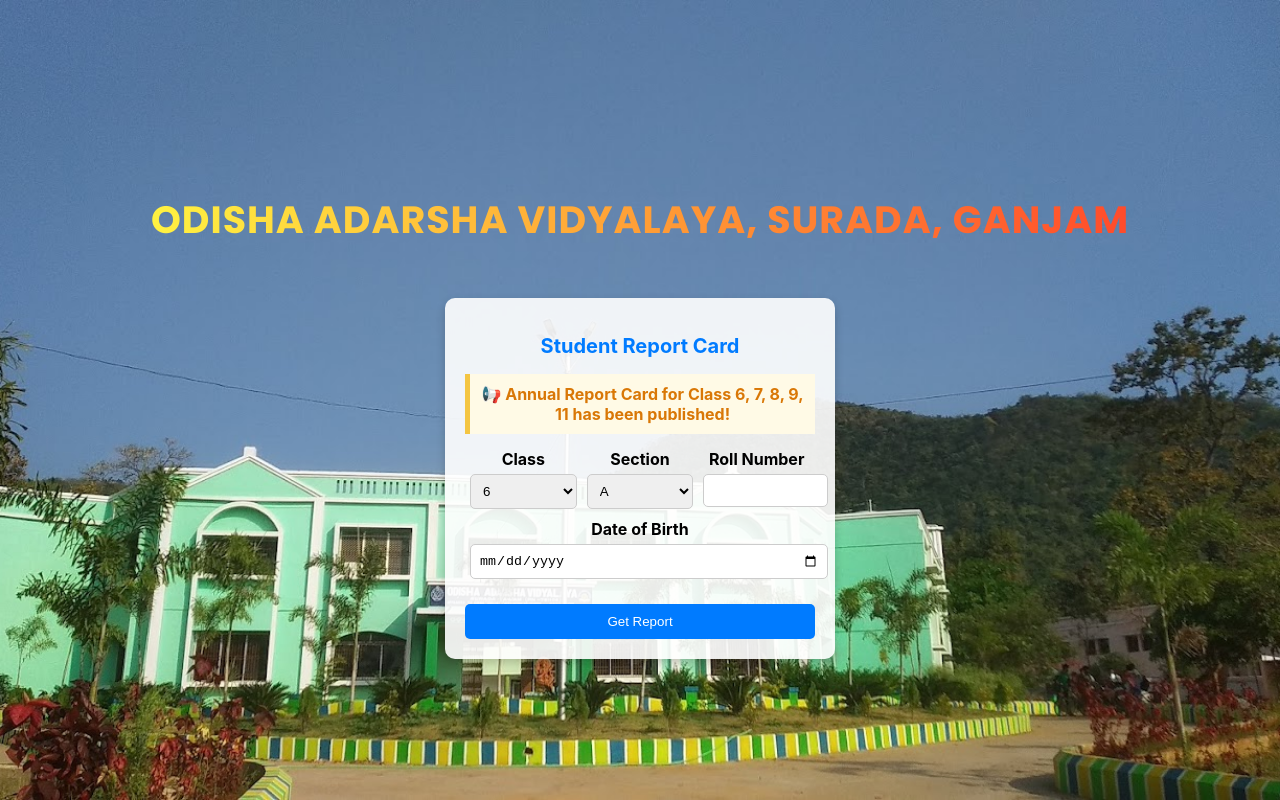
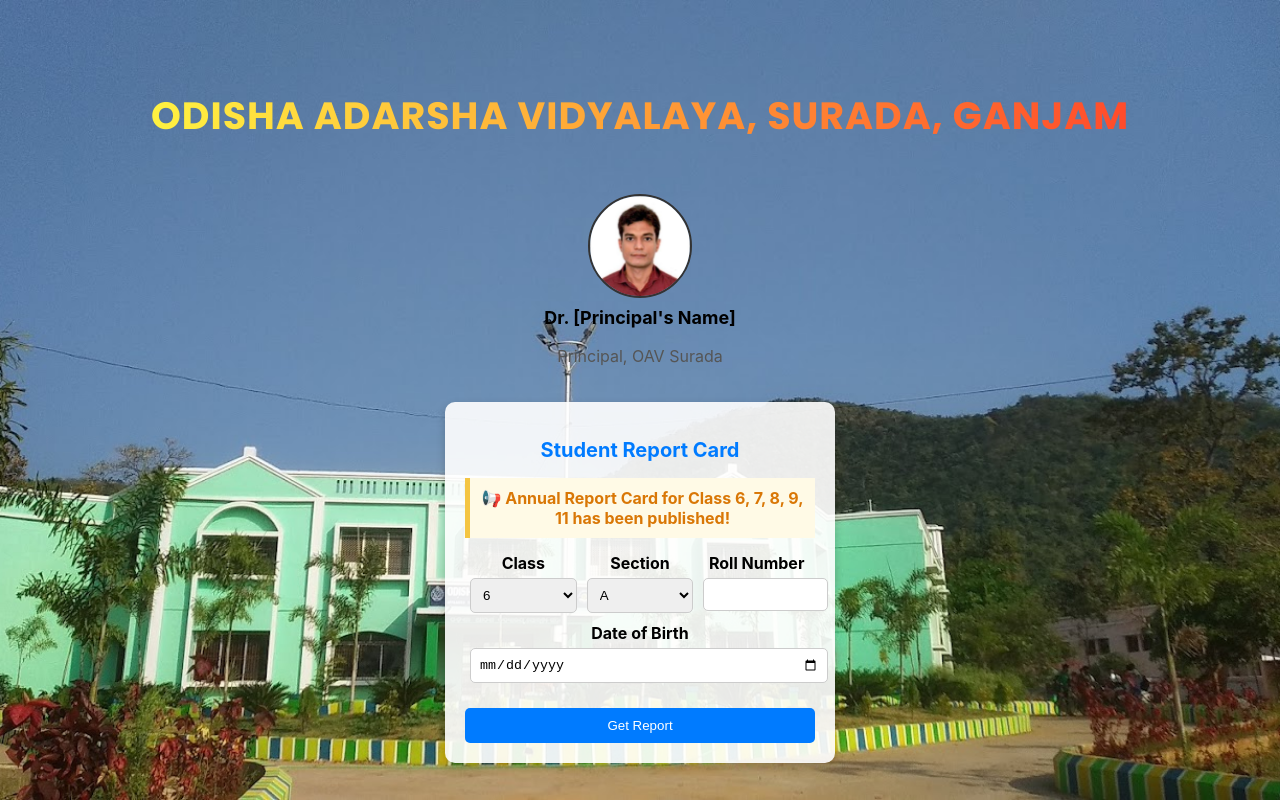
Before and after one commit to Sanatan-kisku/student-report-frontend, a React (Create React App) app: page / in a window 1280 px wide. Built offline with nearby package versions, Linux system fonts and the light colour scheme.

Commit message:
Add Principal sir block

```diff
--- a/src/components/GetReport.js
+++ b/src/components/GetReport.js
@@ -54,6 +54,12 @@ const GetReport = () => {
   return (
     <div className="get-report-container">
       <h1 className="school-heading">Odisha Adarsha Vidyalaya, Surada, Ganjam</h1>
+      {/* Principal's Image and Details */}
+      <div className="principal-container">
+        <img src="/principal.jpg" alt="Principal" className="principal-image" />
+        <p className="principal-name">Dr. [Principal's Name]</p>
+        <p className="principal-designation">Principal, OAV Surada</p>
+      </div>
       <div className="form-box">
         <h2>Student Report Card</h2>
         {/* Show a message when reports are available */}
--- a/src/styles/GetReport.css
+++ b/src/styles/GetReport.css
@@ -21,6 +21,30 @@
   -webkit-text-fill-color: transparent;
   letter-spacing: 1px;
   text-transform: uppercase;
+}
+
+.principal-container {
+  text-align: center;
+  margin-bottom: 20px;
+}
+
+.principal-image {
+  width: 100px; /* Adjust size as needed */
+  height: 100px;
+  border-radius: 50%;
+  object-fit: cover;
+  border: 2px solid #333;
+}
+
+.principal-name {
+  font-size: 18px;
+  font-weight: bold;
+  margin-top: 5px;
+}
+
+.principal-designation {
+  font-size: 16px;
+  color: #555;
 }
 
 .published-info {
```
Also changed, not shown: public/principal.jpg (added).
